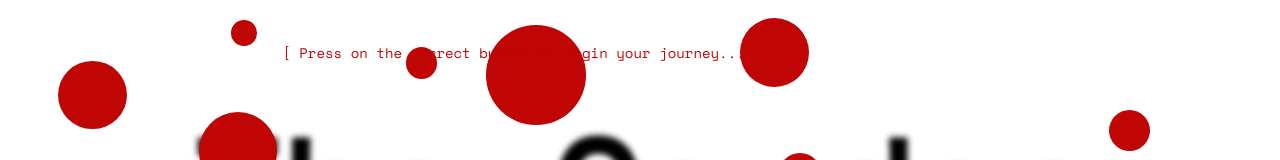
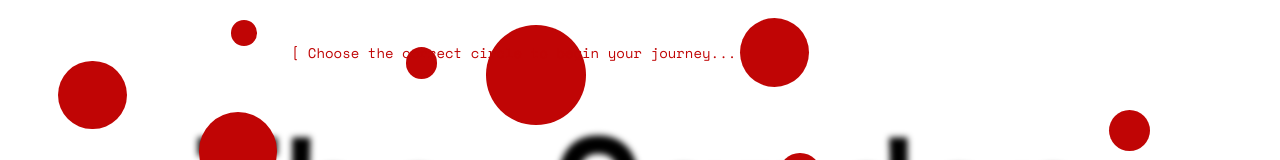
Before and after one commit to chokj007/Garden_of_the_Forking_Paths_Digital_-Labyrinth-, a plain HTML site: page Index.html in a window 1280 px wide. Shown: the top 160 px of the page. Drawn offline with nearby package versions, Linux system fonts and the light colour scheme.

Commit message:
Update Index.html

```diff
--- a/Index.html
+++ b/Index.html
@@ -20,7 +20,7 @@
           </div>
 
           <div class="instruction">
-            <p>[ Press on the correct bubble to begin your journey... ]</p>
+            <p>[ Choose the correct circle to begin your journey... ]</p>
         </div>
 
         </div>
```
